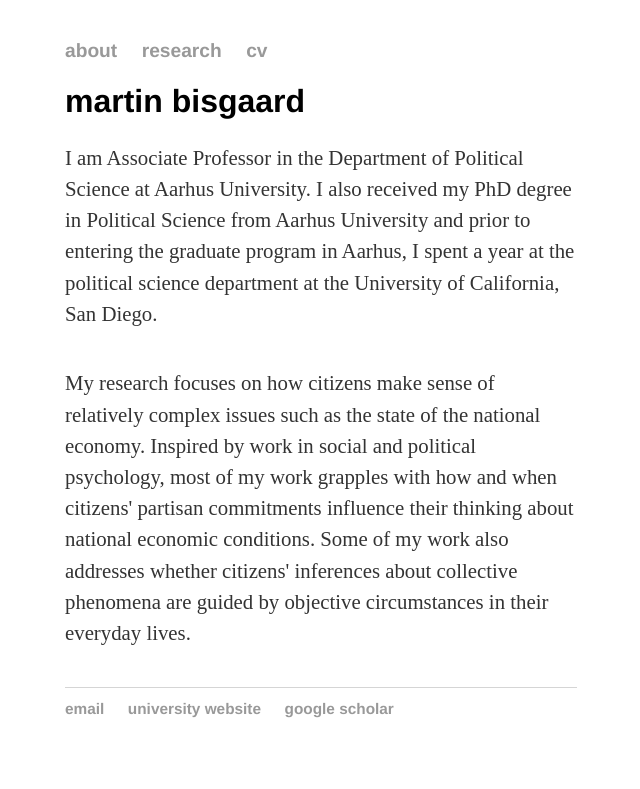
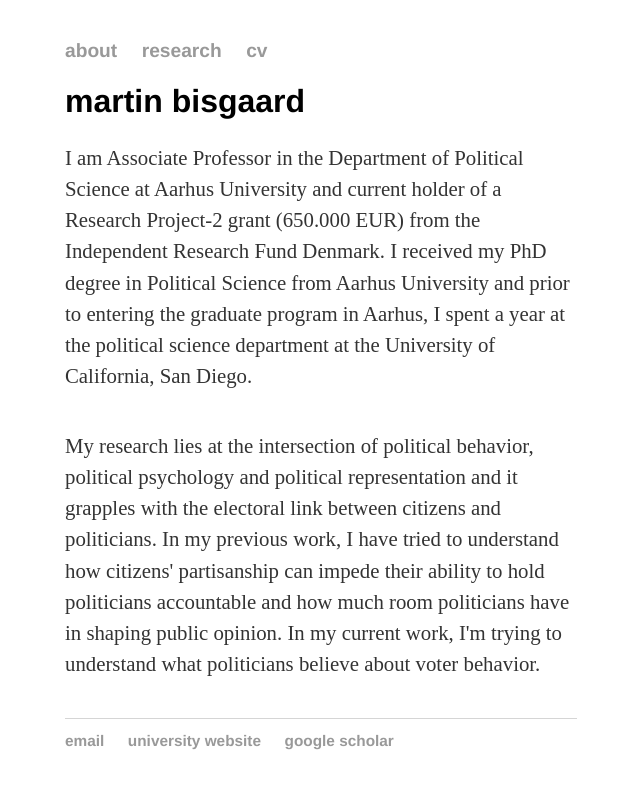
Before and after one commit to mbisgaard/mbisgaard.github.io, a Jekyll site: the page built from index.html, in a window 1280 px wide. Shown: the top 789 px of the page, without its empty margins (319-959 px from the left). Built offline with Jekyll 4.4.1, drawn with Linux system fonts in a browser that asks for light colours.

Commit message:
Update index.html

```diff
--- a/index.html
+++ b/index.html
@@ -5,9 +5,9 @@ title: Martin Bisgaard
 <div class="blurb">
 	<h1>martin bisgaard</h1>
 
-	<p2>I am Associate Professor in the Department of Political Science at Aarhus University. I also received my PhD degree in Political Science from Aarhus University and prior to entering the graduate program in Aarhus, I spent a year at the political science department at the University of California, San Diego.</p2>
+	<p2>I am Associate Professor in the Department of Political Science at Aarhus University and current holder of a Research Project-2 grant (650.000 EUR) from the Independent Research Fund Denmark. I received my PhD degree in Political Science from Aarhus University and prior to entering the graduate program in Aarhus, I spent a year at the political science department at the University of California, San Diego.</p2>
 		<p>&nbsp;</p>
-	<p2>My research focuses on how citizens make sense of relatively complex issues such as the state of the national economy. Inspired by work in social and political psychology, most of my work grapples with how and when citizens' partisan commitments influence their thinking about national economic conditions. Some of my work also addresses whether citizens' inferences about collective phenomena are guided by objective circumstances in their everyday lives.</p2>
+	<p2>My research lies at the intersection of political behavior, political psychology and political representation and it grapples with the electoral link between citizens and politicians. In my previous work, I have tried to understand how citizens' partisanship can impede their ability to hold politicians accountable and how much room politicians have in shaping public opinion. In my current work, I'm trying to understand what politicians believe about voter behavior.</p2>
 
 
 	<p>&nbsp;</p>
```
